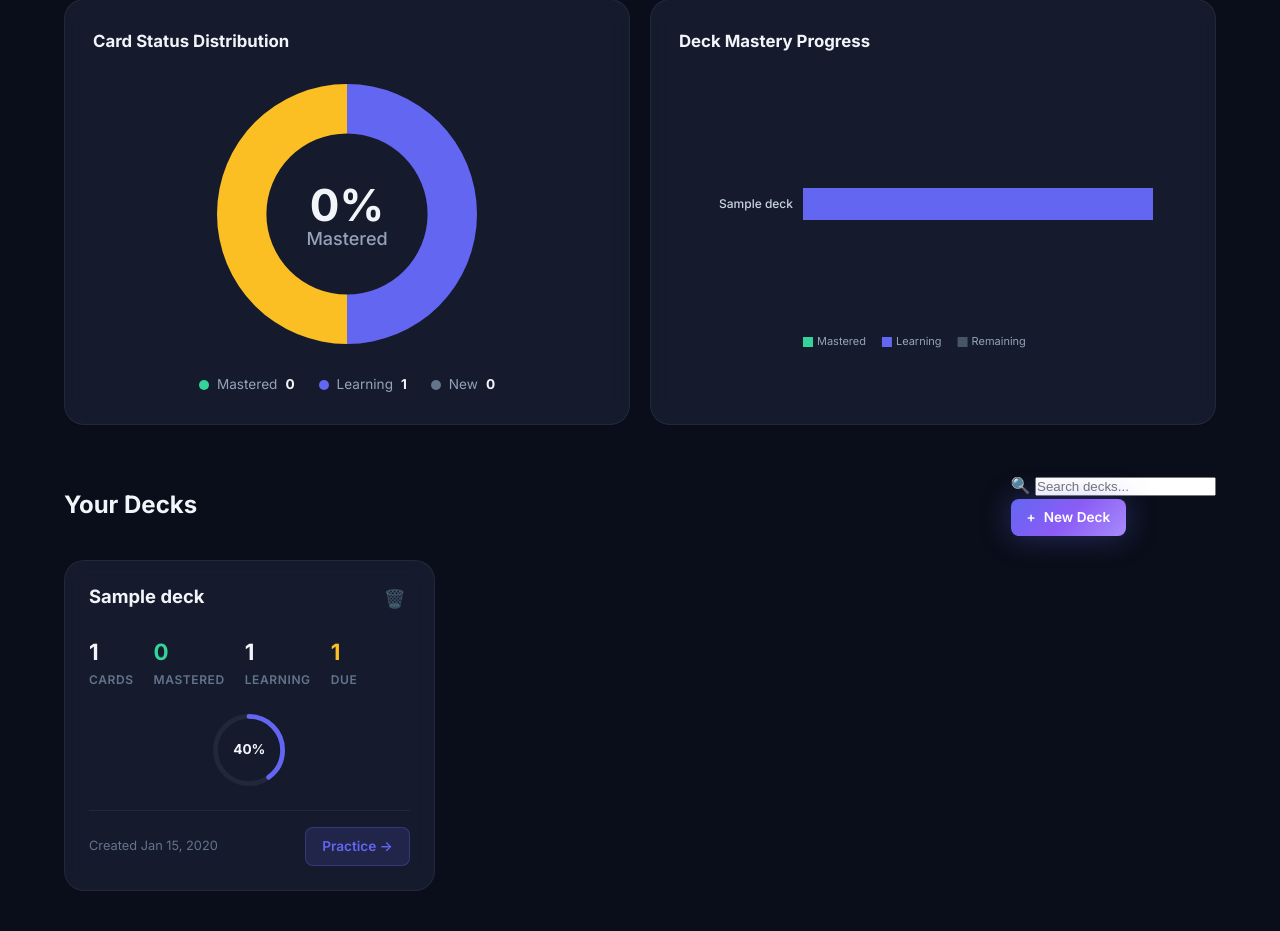
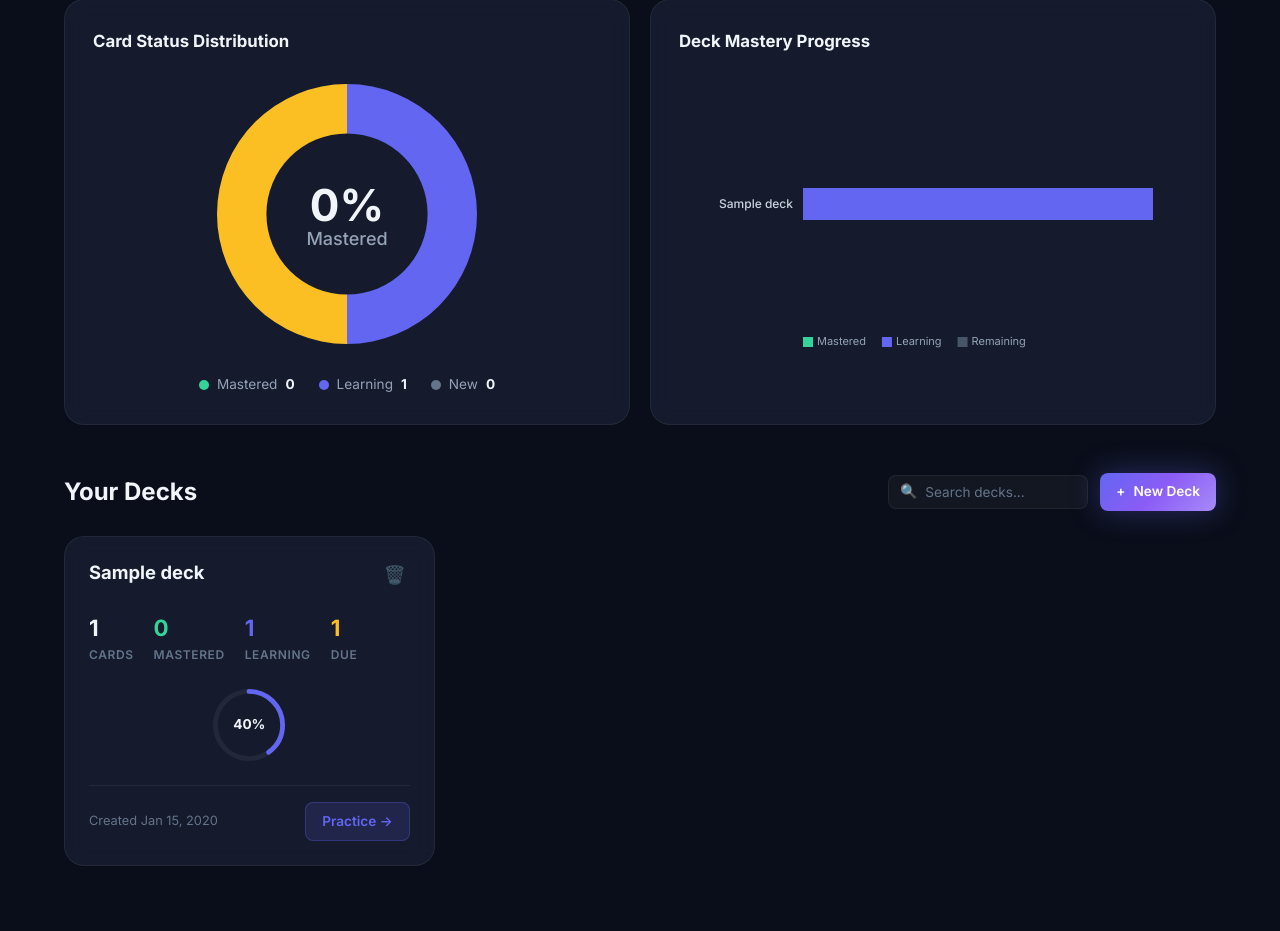
Before and after one commit to Avistriker/Smart-Flashcard-Engine, a Flask app: page /dashboard in a window 1280 px wide. Shown: the part 414-1345 px from the top of the page. Run offline with Flask 3, Linux system fonts and the light colour scheme; tables that the repository leaves empty hold one stand-in row (values such as "Sample post").

Commit message:
Enhance styles for section headers and search input
Added styles for section header actions and deck search input.

```diff
--- a/static/css/style.css
+++ b/static/css/style.css
@@ -647,11 +647,58 @@
     align-items: center;
     justify-content: space-between;
     margin-bottom: 24px;
+    flex-wrap: wrap;
+    gap: 12px;
+}
+
+.section-header-actions {
+    display: flex;
+    align-items: center;
+    gap: 12px;
 }
 
 .section-title {
     font-size: 1.5rem;
     font-weight: 700;
+}
+
+/* Deck Search */
+.deck-search-wrapper {
+    position: relative;
+    display: flex;
+    align-items: center;
+}
+
+.deck-search-wrapper .search-icon {
+    position: absolute;
+    left: 12px;
+    font-size: 0.85rem;
+    pointer-events: none;
+    z-index: 1;
+}
+
+.deck-search-input {
+    background: var(--bg-glass);
+    border: 1px solid var(--border-subtle);
+    border-radius: var(--radius-sm);
+    color: var(--text-primary);
+    font-family: inherit;
+    font-size: 0.85rem;
+    padding: 8px 14px 8px 36px;
+    width: 200px;
+    transition: all var(--transition-normal);
+    outline: none;
+}
+
+.deck-search-input::placeholder {
+    color: var(--text-muted);
+}
+
+.deck-search-input:focus {
+    border-color: var(--accent-primary);
+    background: var(--bg-tertiary);
+    box-shadow: 0 0 0 3px rgba(99, 102, 241, 0.15);
+    width: 260px;
 }
 
 .decks-grid {
@@ -724,6 +771,7 @@
 }
 
 .deck-stat-mastered { color: var(--color-success); }
+.deck-stat-learning { color: var(--accent-primary); }
 .deck-stat-due { color: var(--color-warning); }
 
 .deck-stat-label {
```
